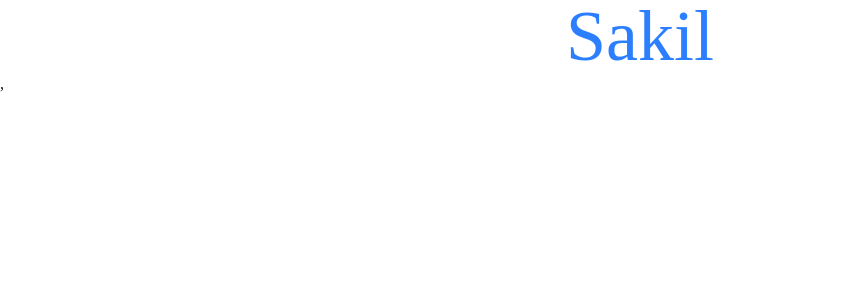
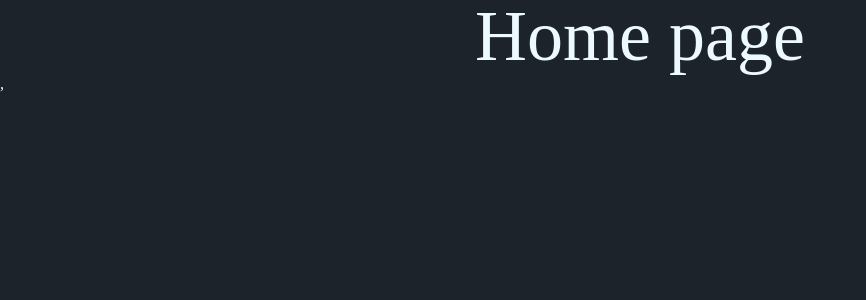
Before and after one commit to abdussattarsakil/book-vibe-project, a React (Vite) app: page / in a window 1280 px wide. Shown: the top 300 px of the page, without its empty margins (0-866 px from the left). Built offline with nearby package versions, Linux system fonts and the light colour scheme.

Commit message:
router management

```diff
--- a/index.html
+++ b/index.html
@@ -1,13 +1,16 @@
 <!doctype html>
-<html lang="en">
+<html lang="en" data-theme="dark">
+
 <head>
   <meta charset="UTF-8" />
   <link rel="shortcut icon" href="favicon.ico" type="image/x-icon">
   <meta name="viewport" content="width=device-width, initial-scale=1.0" />
   <title>Book Vibe Library</title>
 </head>
+
 <body>
   <div id="root"></div>
   <script type="module" src="/src/main.jsx"></script>
 </body>
+
 </html>
--- /dev/null
+++ b/src/layout/MainLayout.jsx
@@ -0,0 +1,13 @@
+import { Outlet } from "react-router";
+import Navbar from "../components/shared/navbar/Navbar";
+
+const MainLayout = () => {
+    return (
+        <div>
+            <Navbar />
+            <Outlet />
+        </div>
+    );
+};
+
+export default MainLayout;
--- a/src/pages/books/Books.jsx
+++ b/src/pages/books/Books.jsx
@@ -2,7 +2,7 @@
 const Books = () => {
     return (
         <div>
-
+            <h1 className="text-5xl text-center">books</h1>
         </div>
     );
 };
--- a/src/pages/homepage/HomePage.jsx
+++ b/src/pages/homepage/HomePage.jsx
@@ -2,7 +2,7 @@
 const HomePage = () => {
     return (
         <div>
-            <h1 className="text-7xl text-center text-blue-500">Sakil</h1>
+            <h1 className="text-7xl text-center ">Home page</h1>
         </div>
     );
 };
--- /dev/null
+++ b/src/routes/Routes.jsx
@@ -0,0 +1,22 @@
+import { createBrowserRouter } from "react-router";
+import MainLayout from "../layout/MainLayout";
+import Books from "../pages/books/Books";
+import HomePage from "../pages/homepage/HomePage";
+
+export const router = createBrowserRouter([
+  {
+    path: "/",
+    Component: MainLayout,
+    children: [
+      {
+        index: true,
+        Component: HomePage
+      },
+      {
+        path: "/books",
+        Component: Books
+      }
+    ]
+  },
+
+])
```
Also changed, not shown: src/main.jsx (+2 -8 lines). Lines whose indentation alone changed are shown as unchanged.
